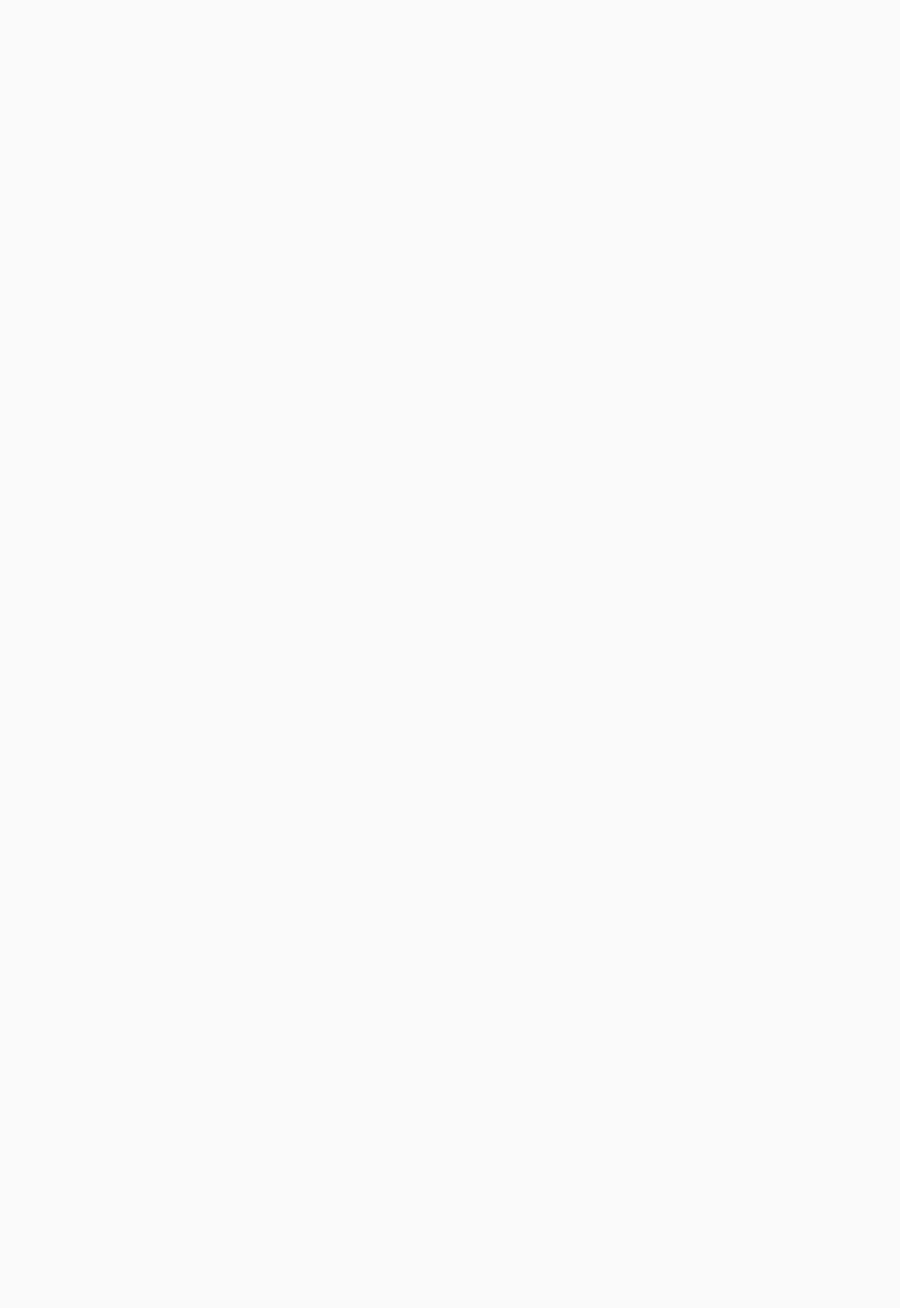
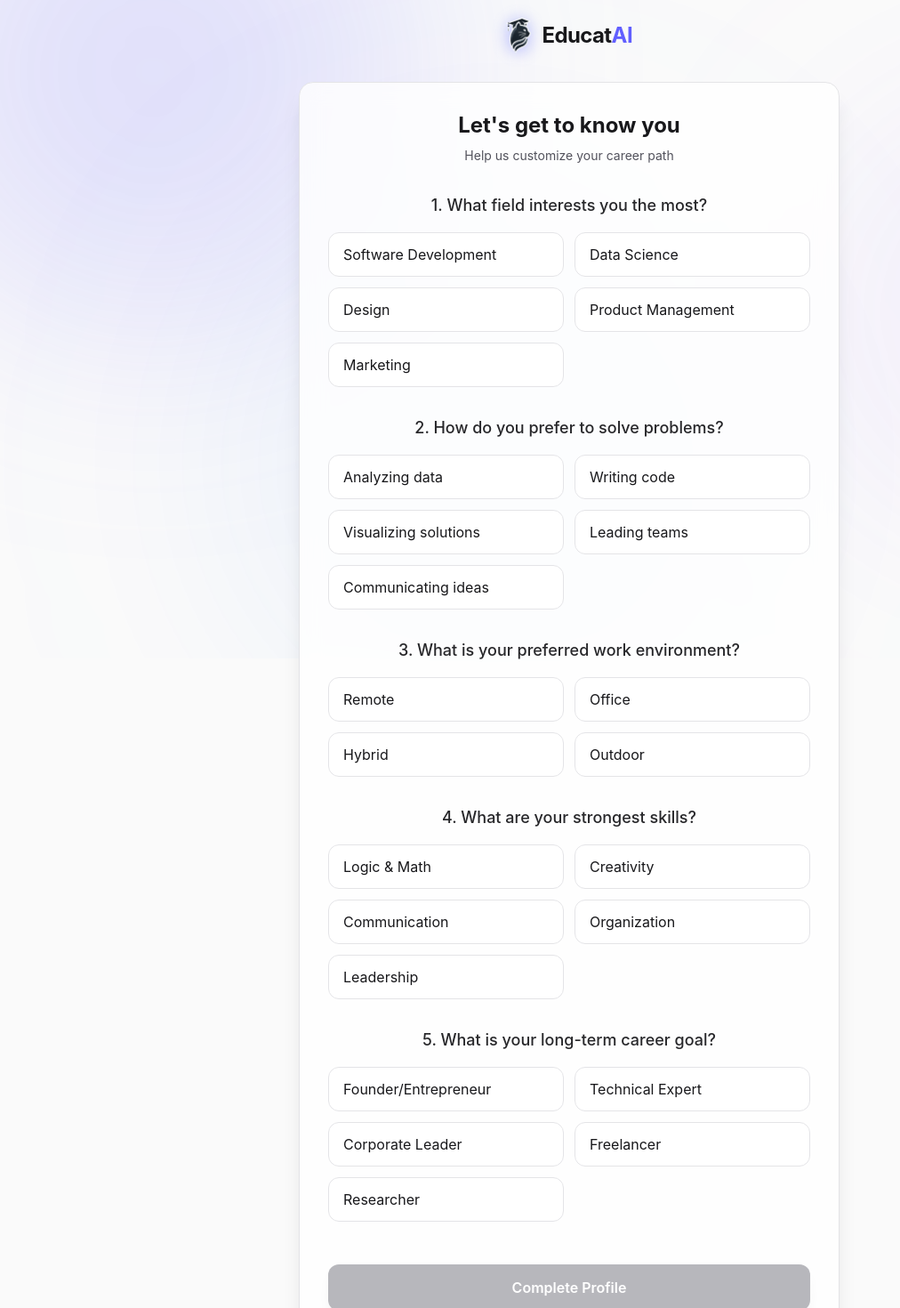
Before and after one commit to AgSpades/educat-anokha, a React (Vite) app in the folder client/: page /onboarding in a window 1280 px wide. Before the commit this address had no page. Shown: the part 60-1530 px from the top of the page at 89% size, without its empty margins (0-1012 px from the left). Before the commit the page ends 800 px from the top, so only its background shows below. Built offline with nearby package versions, Linux system fonts and the light colour scheme.

Commit message:
feat: introduce onboarding flow and redirect users to it after login or registration.

```diff
--- a/client/src/App.tsx
+++ b/client/src/App.tsx
@@ -3,6 +3,7 @@ import { Routes, Route } from 'react-router-dom';
 import LandingPage from './pages/LandingPage';
 import Login from './pages/Login';
 import Register from './pages/Register';
+import Onboarding from './pages/Onboarding';
 function App() {
 
   return (
@@ -11,6 +12,7 @@ function App() {
         <Route path="/" element={<LandingPage />} />
         <Route path="/login" element={<Login />} />
         <Route path="/register" element={<Register />} />
+        <Route path="/onboarding" element={<Onboarding />} />
       </Routes>
     </>
   )
--- a/client/src/pages/Login.tsx
+++ b/client/src/pages/Login.tsx
@@ -1,4 +1,5 @@
 import React from 'react';
+import { useNavigate } from 'react-router-dom';
 import { useTheme } from '../hooks/useTheme';
 import BackgroundGradients from '../landing-page-components/BackgroundGradients';
 import ThemeToggle from '../landing-page-components/ThemeToggle';
@@ -6,6 +7,13 @@ import ecaiLogo from '../assets/ecai.png';
 
 const Login: React.FC = () => {
     const { darkMode, toggleTheme } = useTheme();
+    const navigate = useNavigate();
+
+    const handleLogin = (e: React.FormEvent) => {
+        e.preventDefault();
+        // Simulate login and redirect to onboarding
+        navigate('/onboarding');
+    };
 
     return (
         <div className={`min-h-screen font-sans transition-all duration-700 ease-in-out relative overflow-hidden flex items-center justify-center ${darkMode ? 'bg-zinc-950 text-zinc-100' : 'bg-zinc-50 text-zinc-900'}`}>
@@ -37,7 +45,7 @@ const Login: React.FC = () => {
                         <p className={`mt-2 text-sm ${darkMode ? 'text-zinc-400' : 'text-zinc-600'}`}>Sign in to resume your learning journey</p>
                     </div>
 
-                    <form className="space-y-6">
+                    <form className="space-y-6" onSubmit={handleLogin}>
                         <div className="animate-fade-in-up animation-delay-300 opacity-0">
                             <label htmlFor="email" className={`block text-sm font-medium mb-2 ${darkMode ? 'text-zinc-300' : 'text-zinc-700'}`}>Email Address</label>
                             <input
--- /dev/null
+++ b/client/src/pages/Onboarding.tsx
@@ -0,0 +1,141 @@
+import React, { useState } from 'react';
+import { useNavigate } from 'react-router-dom';
+import { useTheme } from '../hooks/useTheme';
+import BackgroundGradients from '../landing-page-components/BackgroundGradients';
+import ThemeToggle from '../landing-page-components/ThemeToggle';
+import ecaiLogo from '../assets/ecai.png';
+
+interface Question {
+    id: number;
+    text: string;
+    options: string[];
+}
+
+const questions: Question[] = [
+    {
+        id: 1,
+        text: "What field interests you the most?",
+        options: ["Software Development", "Data Science", "Design", "Product Management", "Marketing"]
+    },
+    {
+        id: 2,
+        text: "How do you prefer to solve problems?",
+        options: ["Analyzing data", "Writing code", "Visualizing solutions", "Leading teams", "Communicating ideas"]
+    },
+    {
+        id: 3,
+        text: "What is your preferred work environment?",
+        options: ["Remote", "Office", "Hybrid", "Outdoor"]
+    },
+    {
+        id: 4,
+        text: "What are your strongest skills?",
+        options: ["Logic & Math", "Creativity", "Communication", "Organization", "Leadership"]
+    },
+    {
+        id: 5,
+        text: "What is your long-term career goal?",
+        options: ["Founder/Entrepreneur", "Technical Expert", "Corporate Leader", "Freelancer", "Researcher"]
+    }
+];
+
+const Onboarding: React.FC = () => {
+    const { darkMode, toggleTheme } = useTheme();
+    const navigate = useNavigate();
+    const [answers, setAnswers] = useState<Record<number, string>>({});
+
+    const handleOptionSelect = (questionId: number, option: string) => {
+        setAnswers(prev => ({
+            ...prev,
+            [questionId]: option
+        }));
+    };
+
+    const handleSubmit = (e: React.FormEvent) => {
+        e.preventDefault();
+        // Here you would typically send the answers to a backend
+        console.log("Submitted answers:", answers);
+        // For now, redirect to home or dashboard
+        navigate('/');
+    };
+
+    const isComplete = questions.every(q => answers[q.id]);
+
+    return (
+        <div className={`min-h-screen font-sans transition-all duration-700 ease-in-out relative overflow-hidden flex items-center justify-center ${darkMode ? 'bg-zinc-950 text-zinc-100' : 'bg-zinc-50 text-zinc-900'}`}>
+            <BackgroundGradients />
+
+            {/* Theme Toggle - Fixed Position */}
+            <div className="fixed top-4 right-4 z-50 animate-fade-in animation-delay-500 opacity-0">
+                <ThemeToggle darkMode={darkMode} toggleTheme={toggleTheme} />
+            </div>
+
+            <div className="relative z-10 w-full max-w-2xl px-6 py-12 md:px-8">
+                {/* Logo */}
+                <div className="flex justify-center mb-8 animate-fade-in-up opacity-0">
+                    <div className='flex items-center gap-3 cursor-pointer group'>
+                        <div className="relative">
+                            <div className={`absolute inset-0 rounded-full blur opacity-40 group-hover:opacity-60 transition-opacity duration-500 ${darkMode ? 'bg-indigo-500' : 'bg-indigo-400'}`}></div>
+                            <img src={ecaiLogo} alt="Educat-AI" className='relative h-10 w-auto' />
+                        </div>
+                        <span className={`font-bold text-2xl tracking-tight transition-colors duration-300 ${darkMode ? 'text-white' : 'text-zinc-900'}`}>
+                            Educat<span className="text-indigo-500">AI</span>
+                        </span>
+                    </div>
+                </div>
+
+                {/* Card */}
+                <div className={`rounded-2xl shadow-xl backdrop-blur-md border p-8 animate-scale-in animation-delay-200 opacity-0 ${darkMode ? 'bg-zinc-900/50 border-white/10' : 'bg-white/80 border-zinc-200'}`}>
+                    <div className="text-center mb-8">
+                        <h2 className={`text-2xl font-bold ${darkMode ? 'text-white' : 'text-zinc-900'}`}>Let's get to know you</h2>
+                        <p className={`mt-2 text-sm ${darkMode ? 'text-zinc-400' : 'text-zinc-600'}`}>Help us customize your career path</p>
+                    </div>
+
+                    <form onSubmit={handleSubmit} className="space-y-8">
+                        {questions.map((q, index) => (
+                            <div key={q.id} className="animate-fade-in-up" style={{ animationDelay: `${300 + index * 100}ms` }}>
+                                <label className={`block text-lg font-medium mb-4 ${darkMode ? 'text-zinc-200' : 'text-zinc-800'}`}>
+                                    {index + 1}. {q.text}
+                                </label>
+                                <div className="grid grid-cols-1 sm:grid-cols-2 gap-3">
+                                    {q.options.map((option) => (
+                                        <button
+                                            key={option}
+                                            type="button"
+                                            onClick={() => handleOptionSelect(q.id, option)}
+                                            className={`px-4 py-3 rounded-xl border text-left transition-all duration-200
+                                                ${answers[q.id] === option
+                                                    ? 'bg-indigo-500 border-indigo-500 text-white ring-2 ring-indigo-500/20'
+                                                    : darkMode
+                                                        ? 'bg-zinc-950/50 border-zinc-800 hover:border-indigo-500/50 hover:bg-zinc-800'
+                                                        : 'bg-white border-zinc-200 hover:border-indigo-500/50 hover:bg-zinc-50'
+                                                }`}
+                                        >
+                                            {option}
+                                        </button>
+                                    ))}
+                                </div>
+                            </div>
+                        ))}
+
+                        <div className="pt-4 animate-fade-in-up" style={{ animationDelay: `${800}ms` }}>
+                            <button
+                                type="submit"
+                                disabled={!isComplete}
+                                className={`w-full py-3.5 rounded-xl font-semibold text-white transition-all duration-300 shadow-lg
+                                    ${isComplete
+                                        ? 'bg-indigo-600 hover:bg-indigo-500 shadow-indigo-500/20 hover:shadow-indigo-500/30 hover:-translate-y-0.5 cursor-pointer'
+                                        : 'bg-zinc-500 cursor-not-allowed opacity-50'
+                                    }`}
+                            >
+                                Complete Profile
+                            </button>
+                        </div>
+                    </form>
+                </div>
+            </div>
+        </div>
+    );
+}
+
+export default Onboarding;
--- a/client/src/pages/Register.tsx
+++ b/client/src/pages/Register.tsx
@@ -1,4 +1,5 @@
 import React from 'react';
+import { useNavigate } from 'react-router-dom';
 import { useTheme } from '../hooks/useTheme';
 import BackgroundGradients from '../landing-page-components/BackgroundGradients';
 import ThemeToggle from '../landing-page-components/ThemeToggle';
@@ -6,6 +7,13 @@ import ecaiLogo from '../assets/ecai.png';
 
 const Register: React.FC = () => {
     const { darkMode, toggleTheme } = useTheme();
+    const navigate = useNavigate();
+
+    const handleRegister = (e: React.FormEvent) => {
+        e.preventDefault();
+        // Simulate registration and redirect to onboarding
+        navigate('/onboarding');
+    };
 
     return (
         <div className={`min-h-screen font-sans transition-all duration-700 ease-in-out relative overflow-hidden flex items-center justify-center ${darkMode ? 'bg-zinc-950 text-zinc-100' : 'bg-zinc-50 text-zinc-900'}`}>
@@ -37,7 +45,7 @@ const Register: React.FC = () => {
                         <p className={`mt-2 text-sm ${darkMode ? 'text-zinc-400' : 'text-zinc-600'}`}>Start your personalized learning journey</p>
                     </div>
 
-                    <form className="space-y-4">
+                    <form className="space-y-4" onSubmit={handleRegister}>
                         <div className="animate-fade-in-up animation-delay-300 opacity-0">
                             <label htmlFor="name" className={`block text-sm font-medium mb-2 ${darkMode ? 'text-zinc-300' : 'text-zinc-700'}`}>Full Name</label>
                             <input
```
